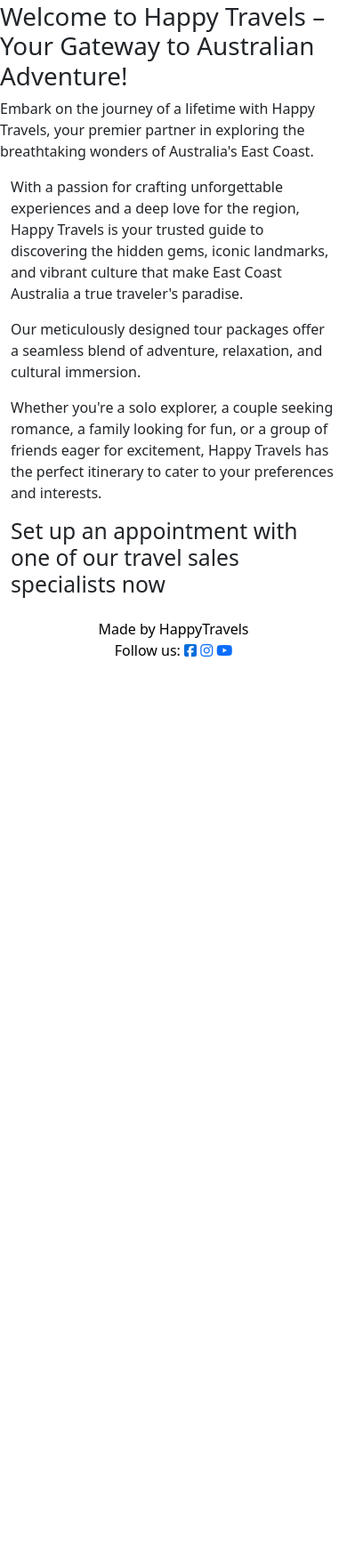
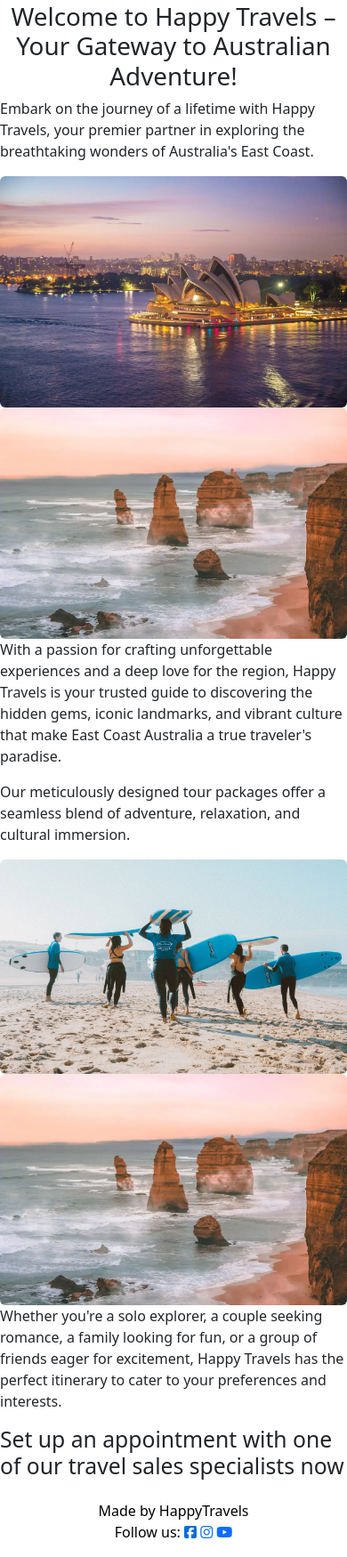
Before and after one commit to d-lynch95/Portfolio-Project4, a Django app: page / in a window 390 px wide. Shown: the part 213-1963 px from the top of the page at 89% size. Before the commit the page ends 951 px from the top, so only its background shows below. Run offline with Django 3.2, Linux system fonts and the light colour scheme; some libraries are stand-ins or nearby versions.

Commit message:
add images to index.html page and add card footer to posts.html

```diff
--- a/booking/templates/index.html
+++ b/booking/templates/index.html
@@ -3,31 +3,55 @@
 {% block title %}Home{% endblock %}
 
 {% block header %}
+
+<div class="container text-center">
      <h1>Welcome to Happy Travels – Your Gateway to Australian Adventure!</h1>
-
-<div class="container"></div>
+</div>
+<div class="row">
+     <div class="col-sm-5">
           <p>Embark on the journey of a lifetime with Happy Travels, your premier partner in exploring
                the breathtaking wonders of Australia's East Coast.</p>
      </div>
+     <div class="col-sm-7">
+          <img src="static/media/operahouse.webp" class="img-fluid rounded" alt="sydney opera house by night">
+     </div>
+</div>
 
-<div class="container">
+<div class="row">
+     <div class="col-sm-7">
+          <img src="static/media/greatocean.webp" class="img-fluid rounded" alt="seastacks in the ocean">
+     </div>
+     <div class="col-sm-5">
           <p> With a passion for crafting unforgettable experiences and a deep love for the region,
           Happy Travels is your trusted guide to discovering the hidden gems, iconic landmarks,
                and vibrant culture that make East Coast Australia a true traveler's paradise.</p>
      </div>
+</div>
 
-<div class="container">
+<div class="row ">
+     <div class="col-sm-5">
           <p> Our meticulously designed tour packages offer a seamless blend of adventure, relaxation,
                and cultural immersion.</p>
      </div>
+     <div class="col-sm-7">
+          <img src="static/media/surf.webp" class="img-fluid rounded" alt="people with surfboards">
+     </div>
+</div>
 
-<div class="container">
+<div class="row">
+     <div class="col-sm-7">
+          <img src="static/media/greatocean.webp" class="img-fluid rounded h-20" alt="seastacks in the ocean">
+     </div>
+     <div class="col-sm-5">
           <p> Whether you're a solo explorer, a couple seeking romance, a family
                looking for fun, or a group of friends eager for excitement, Happy Travels has the perfect
                itinerary to cater to your preferences and interests.</p>
      </div>
+</div>
 
+<div class="row">
      <div class="container">
           <h2>Set up an appointment with one of our travel sales specialists now</h2>
      </div>
+</div>
 {% endblock %}
--- a/booking/templates/posts.html
+++ b/booking/templates/posts.html
@@ -24,12 +24,14 @@
                                     {{ post.date }} </br>
                                 </p>
                             </a>
+                            <div class="card-footer">
                                 <a href="{% url 'edit' slug=post.slug %}">
                                     <button>Change Appointment</button>
                                 </a>
                                 <a href="{% url 'delete' slug=post.slug %}">
                                     <button>Delete Appointment</button>
                                 </a>
+                            </div>
                         </div>
                     </div>
                 </div>
```
Also changed, not shown: booking/templates/form.html (+5 -3 lines). Lines whose indentation alone changed are shown as unchanged.
